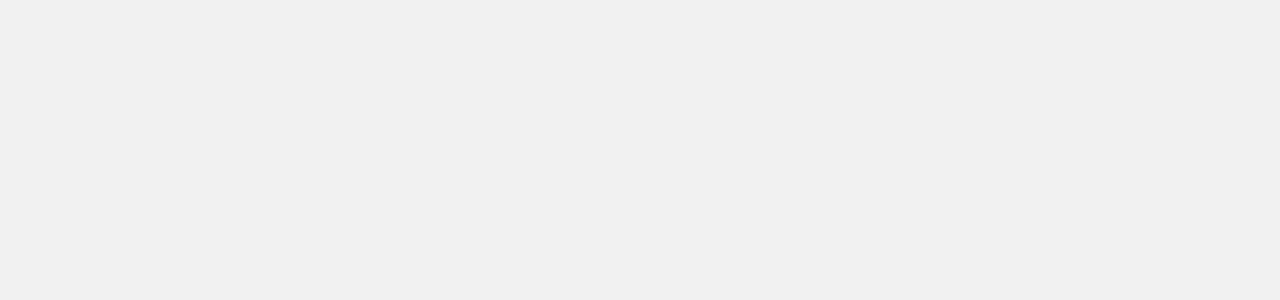
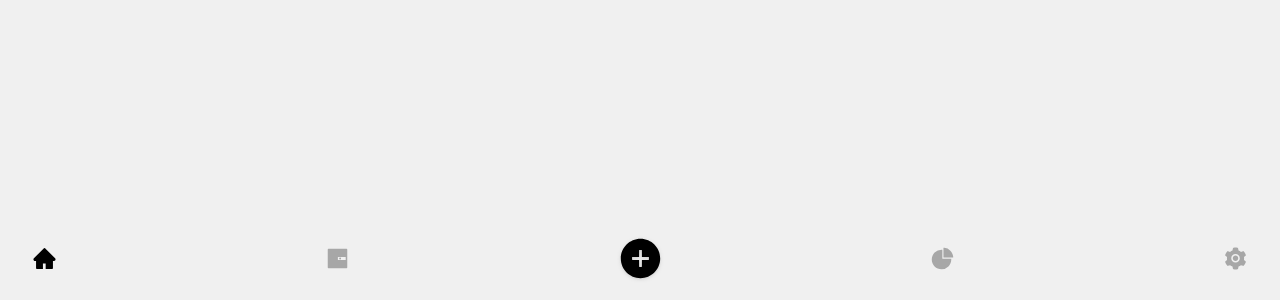
Before and after one commit to DreamWorld420/reactjs-expense-tracker, a React (Vite) app: page / in a window 1280 px wide. Shown: the part 500-800 px from the top of the page. Built offline with nearby package versions, Linux system fonts and the light colour scheme.

Commit message:
feat: add more pages

```diff
--- a/src/components/navigation/Navigation.tsx
+++ b/src/components/navigation/Navigation.tsx
@@ -1,14 +1,68 @@
 import React from "react";
+import { useLocation, type Location } from "react-router-dom";
+import {
+	AiFillHome,
+	AiFillWallet,
+	AiFillPlusCircle,
+	AiFillPieChart,
+	AiFillSetting,
+} from "react-icons/ai";
 
 const Navigation: React.FC = () => {
+	const location = useLocation();
+
+	const calcOpacity = (path: string) => {
+		return location.pathname === `/${path}` ? 1 : undefined;
+	};
+
 	return (
 		<nav className="fixed bottom-0 left-0 h-16 w-screen">
-			<ul>
-				<li></li>
-				<li></li>
-				<li></li>
-				<li></li>
-				<li></li>
+			<ul className="flex flex-row items-center justify-between px-8">
+				<li className="flex flex-col justify-center">
+					<button
+						className="opacity-30 transition-opacity hover:opacity-100"
+						style={{
+							opacity: calcOpacity(""),
+						}}
+					>
+						<AiFillHome size={25} />
+					</button>
+				</li>
+				<li className="flex flex-col justify-center">
+					<button
+						className="opacity-30 transition-opacity hover:opacity-100"
+						style={{
+							opacity: calcOpacity("wallet"),
+						}}
+					>
+						<AiFillWallet size={25} />
+					</button>
+				</li>
+				<li className="flex flex-col justify-center">
+					<button className="flex flex-col justify-center drop-shadow">
+						<AiFillPlusCircle size={45} />
+					</button>
+				</li>
+				<li className="flex flex-col justify-center">
+					<button
+						className="opacity-30 transition-opacity hover:opacity-100"
+						style={{
+							opacity: calcOpacity("chart"),
+						}}
+					>
+						<AiFillPieChart size={25} />
+					</button>
+				</li>
+				<li className="flex flex-col justify-center">
+					<button
+						className="opacity-30 transition-opacity hover:opacity-100"
+						style={{
+							opacity: calcOpacity("settings"),
+						}}
+					>
+						<AiFillSetting size={25} />
+					</button>
+				</li>
 			</ul>
 		</nav>
 	);
--- /dev/null
+++ b/src/router/pages/Chart.tsx
@@ -0,0 +1,7 @@
+import React from "react";
+
+const Chart: React.FC = () => {
+	return <div>Chart</div>;
+};
+
+export default Chart;
--- /dev/null
+++ b/src/router/pages/Settings.tsx
@@ -0,0 +1,7 @@
+import React from "react";
+
+const Settings: React.FC = () => {
+	return <div>Settings</div>;
+};
+
+export default Settings;
--- /dev/null
+++ b/src/router/pages/Wallet.tsx
@@ -0,0 +1,7 @@
+import React from "react";
+
+const Wallet: React.FC = () => {
+	return <div>Wallet</div>;
+};
+
+export default Wallet;
```
Also changed, not shown: src/router/index.tsx (+17 -0 lines).
